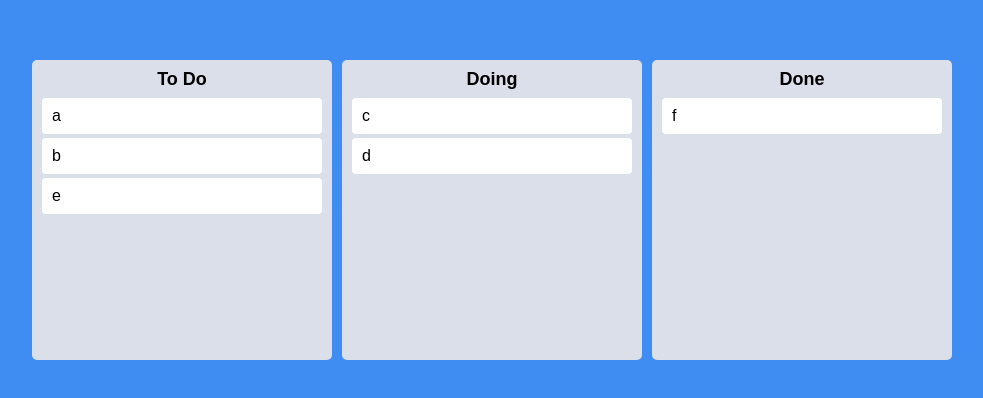
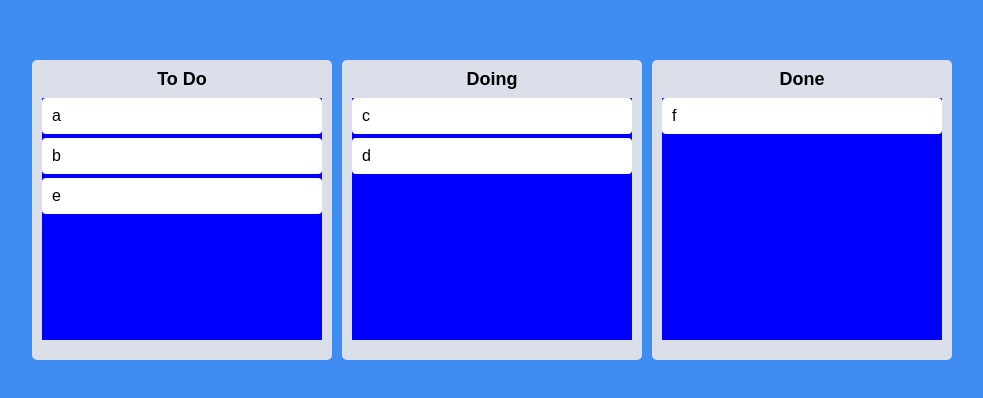
Before and after one commit to kihyeoon/react-masterclass, a React (Create React App) app: page / in a window 1280 px wide. Shown: the part 190-588 px from the top of the page, without its empty margins (148-1131 px from the left). Built offline with nearby package versions, Linux system fonts and the light colour scheme.

Commit message:
6.11 Droppable Snapshot

```diff
--- a/src/Components/Board.tsx
+++ b/src/Components/Board.tsx
@@ -9,6 +9,8 @@
   background-color: ${(props) => props.theme.boardColor};
   border-radius: 5px;
   min-height: 300px;
+  display: flex;
+  flex-direction: column;
 `;
 
 const Title = styled.h2`
@@ -16,6 +18,18 @@
   font-weight: 600;
   margin-bottom: 10px;
   font-size: 18px;
+`;
+
+interface IArea {
+  isDraggingOver: boolean;
+  isDraggingFromThis: boolean;
+}
+
+const Area = styled.div<IArea>`
+  background-color: ${(props) =>
+    props.isDraggingOver ? "pink" : props.isDraggingFromThis ? "red" : "blue"};
+  flex-grow: 1;
+  transition: background-color 0.2s ease-in-out;
 `;
 
 interface IProps {
@@ -28,13 +42,18 @@
     <Wrapper>
       <Title>{boardId}</Title>
       <Droppable droppableId={boardId}>
-        {(provided) => (
-          <div ref={provided.innerRef} {...provided.droppableProps}>
+        {(provided, snapshot) => (
+          <Area
+            ref={provided.innerRef}
+            {...provided.droppableProps}
+            isDraggingOver={snapshot.isDraggingOver}
+            isDraggingFromThis={!!snapshot.draggingFromThisWith}
+          >
             {toDos.map((toDo, index) => (
               <DragabbleCard key={toDo} index={index} toDo={toDo} />
             ))}
             {provided.placeholder}
-          </div>
+          </Area>
         )}
       </Droppable>
     </Wrapper>
```
